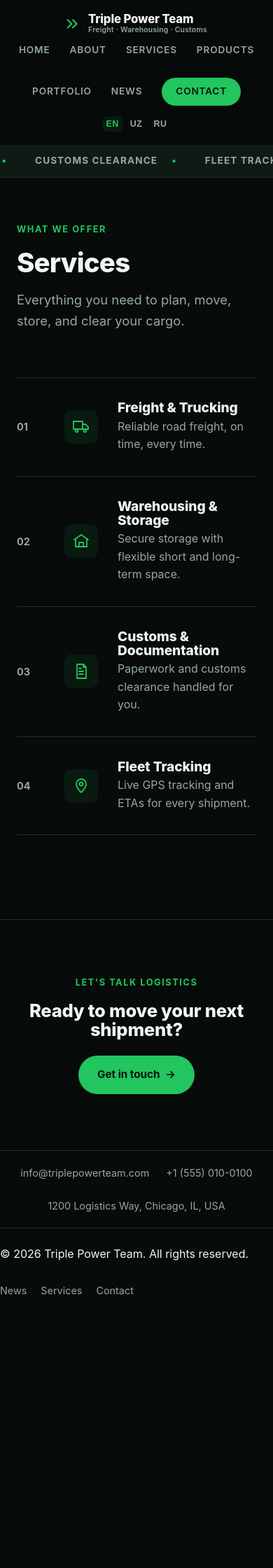
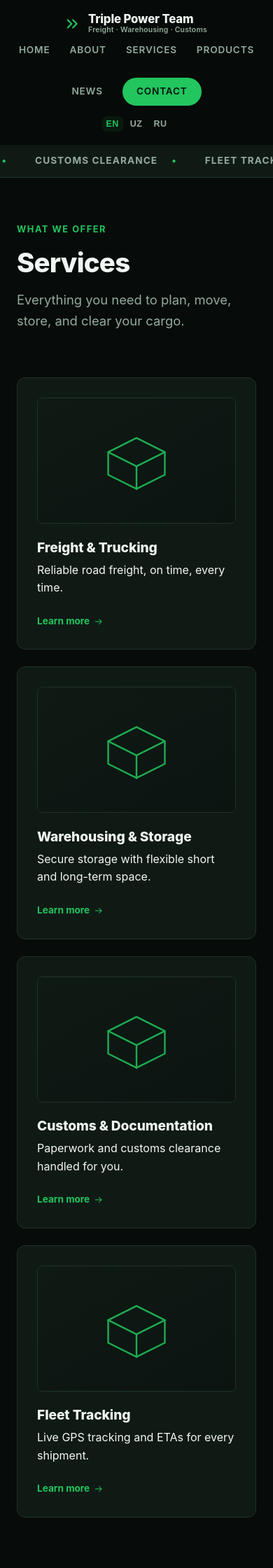
Before and after one commit to QudratNegmatov/triple_power_team_website, a Django app: page /services/ in a window 390 px wide. Shown: the top 2240 px of the page at 70% size. Before the commit the page ends 1850 px from the top, so only its background shows below. Run offline with Django 5.2, Linux system fonts and the light colour scheme; data comes from the database, SQL or seed files in the repository; data that the repository does not hold is empty; some libraries are stand-ins or nearby versions.

Commit message:
Hero cleanup, News/Services page redesign, nav trim, CKEditor upgrade
Several independent requests from the client:

- HeroSlide description now caps at 200 characters (TextField max_length,
  enforced both by the admin form/browser and a CSS line-clamp safety net
  on the frontend) - a long description was stretching the hero banner's
  height unevenly between slides during rotation.
- Removed the three floating stat cards ("On Duty", "Live Fleet Tracking",
  "On-Time Rate") from the homepage hero; dropped the now-dead
  .hero-banner-cards/.float-card* CSS along with them.
- News list page: the most recently created active post is now shown as
  a large featured item up top, with the rest in a 3-column grid below,
  sorted by created_at descending (both view and template changed).
- Removed Portfolio from the main nav bar (it keeps its own page and its
  homepage "Recent work" section - just no longer linked from the top nav).
- Homepage testimonials now rotate 4 at a time instead of 3, and the
  hardcoded 6-testimonial cap was dropped in favor of showing however
  many active testimonials exist, grouped by 4.
- Services list page rebuilt as a 2-column card grid (cover image from
  the service's gallery, title, short description, "Learn more" button
  to the detail page) instead of the old numbered-row layout; removed
  the now-unused .service-row/.service-rows/.service-index/
  .service-row-body/.service-row-arrow CSS (.service-row-icon is kept -
  still used on the detail page).
- CKEditor switched from the cut-down "Basic" toolbar to "Full", and
  given width: 100% so it fills its admin field instead of rendering
  narrow.

New SiteText key (news_page.latest) seeded via its own migration rather
than editing the already-applied initial seed migration, since the
site's production data must stay intact.

Verified locally: all pages 200, admin HeroSlide add form actually
stops input at 200 chars in the browser, testimonial dot count matches
ceil(count/4), news featured/grid split and sort order, 2-column
service cards, and mobile layouts for all of the above.

Co-Authored-By: Claude Sonnet 5 <noreply@anthropic.com>
Claude-Session: https://claude.ai/code/session_0121Q3GBec7RgxQyVPFiNUWm

```diff
--- a/core/models.py
+++ b/core/models.py
@@ -83,9 +83,9 @@ class HeroSlide(ContentModel):
     title_en = models.CharField(max_length=150)
     title_uz = models.CharField(max_length=150)
     title_ru = models.CharField(max_length=150)
-    description_en = models.TextField()
-    description_uz = models.TextField()
-    description_ru = models.TextField()
+    description_en = models.TextField(max_length=200, help_text="Keep it short - long text breaks the hero layout.")
+    description_uz = models.TextField(max_length=200)
+    description_ru = models.TextField(max_length=200)
     button_name_en = models.CharField(max_length=50, blank=True)
     button_name_uz = models.CharField(max_length=50, blank=True)
     button_name_ru = models.CharField(max_length=50, blank=True)
--- a/core/views.py
+++ b/core/views.py
@@ -9,8 +9,8 @@ from .models import AboutPage, ContactMessage, Founder, HeroSlide, Testimonial,
 
 
 def home(request):
-    testimonials = list(Testimonial.objects.filter(is_active=True)[:6])
-    testimonial_groups = [testimonials[i : i + 3] for i in range(0, len(testimonials), 3)]
+    testimonials = list(Testimonial.objects.filter(is_active=True))
+    testimonial_groups = [testimonials[i : i + 4] for i in range(0, len(testimonials), 4)]
 
     context = {
         "hero_slides": HeroSlide.objects.filter(is_active=True),
--- a/news/views.py
+++ b/news/views.py
@@ -4,8 +4,10 @@ from .models import NewsPost
 
 
 def news_list(request):
-    posts = NewsPost.objects.filter(is_active=True)
-    return render(request, "news/news_list.html", {"posts": posts})
+    posts = list(NewsPost.objects.filter(is_active=True).order_by("-created_at"))
+    featured = posts[0] if posts else None
+    other_posts = posts[1:]
+    return render(request, "news/news_list.html", {"featured": featured, "posts": other_posts})
 
 
 def news_detail(request, pk):
--- a/services/templates/services/service_list.html
+++ b/services/templates/services/service_list.html
@@ -1,5 +1,5 @@
 {% extends "base.html" %}
-{% load site_icons i18n_extras %}
+{% load static site_icons i18n_extras %}
 
 {% block title %}{% st "services_page.heading" %} — Triple Power Team{% endblock %}
 
@@ -14,17 +14,20 @@
 
 <section class="section" style="padding-top: 0;">
     <div class="container">
-        <div class="service-rows">
+        <div class="grid grid-2">
             {% for service in services %}
-            <a href="{% url 'service_detail' service.id %}" class="service-row reveal">
-                <span class="service-index">{{ forloop.counter|stringformat:"02d" }}</span>
-                <div class="service-row-icon">{{ service.icon|svg_icon }}</div>
-                <div class="service-row-body">
-                    <h3>{% tr service "title" %}</h3>
-                    <p>{% tr service "short_name" %}</p>
-                </div>
-                <span class="service-row-arrow">&rarr;</span>
-            </a>
+            <div class="card service-list-card reveal">
+                {% with cover=service.gallery.all|first %}
+                    {% if cover %}
+                        <img src="{{ cover.image.url }}" alt="{% tr service 'title' %}" class="card-image">
+                    {% else %}
+                        <img src="{% static 'img/placeholder.svg' %}" alt="" class="card-image">
+                    {% endif %}
+                {% endwith %}
+                <h3>{% tr service "title" %}</h3>
+                <p>{% tr service "short_name" %}</p>
+                <a href="{% url 'service_detail' service.id %}" class="service-card-link">{% st "common.learn_more" %} {{ "arrow-right"|svg_icon }}</a>
+            </div>
             {% empty %}
             <p class="muted">No services added yet. Add some in the Django admin.</p>
             {% endfor %}
--- a/services/views.py
+++ b/services/views.py
@@ -7,7 +7,7 @@ def service_list(request):
     return render(
         request,
         "services/service_list.html",
-        {"services": Service.objects.filter(is_active=True)},
+        {"services": Service.objects.filter(is_active=True).prefetch_related("gallery")},
     )
 
 
--- a/static/css/style.css
+++ b/static/css/style.css
@@ -228,11 +228,12 @@ a:hover { text-decoration: underline; }
 .section-head h2 { margin-bottom: 0; }
 
 .grid { display: grid; gap: 24px; }
+.grid-2 { grid-template-columns: repeat(2, 1fr); }
 .grid-3 { grid-template-columns: repeat(3, 1fr); }
 .grid-4 { grid-template-columns: repeat(4, 1fr); }
 
 @media (max-width: 800px) {
-    .grid-3, .grid-4 { grid-template-columns: 1fr; }
+    .grid-2, .grid-3, .grid-4 { grid-template-columns: 1fr; }
     .header-inner { flex-direction: column; gap: 12px; }
     .nav { flex-wrap: wrap; justify-content: center; }
     .hero { padding: 48px 0 32px; }
@@ -269,26 +270,6 @@ a:hover { text-decoration: underline; }
     .stat-item:nth-child(3) { border-left: none; }
 }
 
-/* Numbered service rows */
-.service-rows { border-top: 1px solid var(--color-border); }
-.service-row {
-    display: flex;
-    align-items: center;
-    gap: 28px;
-    padding: 32px 0;
-    border-bottom: 1px solid var(--color-border);
-    transition: padding-left 0.2s ease;
-    color: var(--color-text);
-    text-decoration: none;
-}
-.service-row:hover { padding-left: 12px; text-decoration: none; }
-.service-index {
-    font-size: 0.9rem;
-    font-weight: 700;
-    color: var(--color-text-muted);
-    width: 40px;
-    flex-shrink: 0;
-}
 .service-row-icon {
     width: 48px;
     height: 48px;
@@ -301,20 +282,6 @@ a:hover { text-decoration: underline; }
     color: var(--color-primary);
 }
 .service-row-icon svg { width: 24px; height: 24px; }
-.service-row-body { flex: 1; }
-.service-row-body h3 { margin-bottom: 4px; }
-.service-row-body p { margin: 0; color: var(--color-text-muted); }
-.service-row-arrow {
-    color: var(--color-text-muted);
-    font-size: 1.4rem;
-    transition: transform 0.2s ease, color 0.2s ease;
-}
-.service-row:hover .service-row-arrow { transform: translateX(4px); color: var(--color-primary); }
-
-@media (max-width: 700px) {
-    .service-row { flex-wrap: wrap; }
-    .service-row-arrow { display: none; }
-}
 
 .card {
     background: var(--color-surface);
--- a/templates/base.html
+++ b/templates/base.html
@@ -26,7 +26,6 @@
                     <a href="{% url 'about' %}">{% st "nav.about" %}</a>
                     <a href="{% url 'service_list' %}">{% st "nav.services" %}</a>
                     <a href="{% url 'product_list' %}">{% st "nav.products" %}</a>
-                    <a href="{% url 'project_list' %}">{% st "nav.portfolio" %}</a>
                     <a href="{% url 'news_list' %}">{% st "nav.news" %}</a>
                     <a href="{% url 'contact' %}" class="nav-cta">{% st "nav.contact" %}</a>
                 </nav>
```
Also changed, not shown: other parts of static/css/style.css (+5 -50 lines), config/settings.py (+3 -9 lines), core/templates/core/home.html (+1 -25 lines), news/templates/news/news_list.html (+24 -0 lines), common/migrations/0003_seed_news_latest_text.py (added), core/migrations/0006_alter_heroslide_description_en_and_more.py (added).
